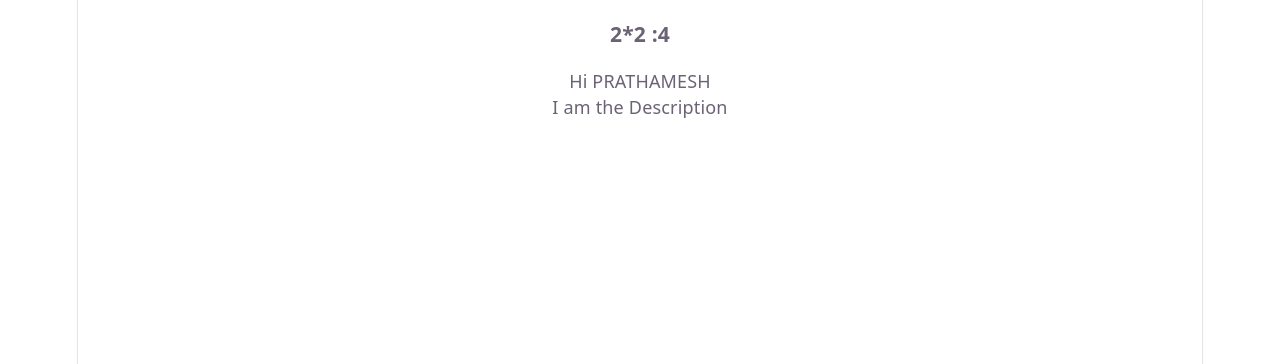
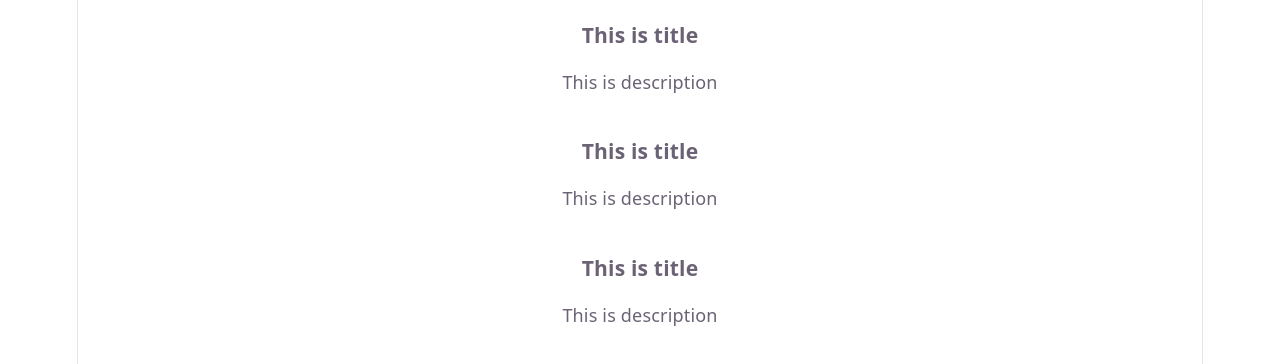
Before and after one commit to Prathamesh3647/Learn-React, a React (Vite) app: page / in a window 1280 px wide. Shown: the top 364 px of the page. Built offline with nearby package versions, Linux system fonts and the light colour scheme.

Commit message:
Structuring components and apply styling

```diff
--- a/src/App.jsx
+++ b/src/App.jsx
@@ -1,15 +1,14 @@
 import "./App.css";
-import Title from "./title.jsx";
+import ProductTab from "./ProductTab.jsx";
 
 function Description() {
   return <p>I am the Description</p>;
 }
 function App() {
   return (
-    <div>
-      <Title />
-      <Description />
-    </div>
+    <>
+      <ProductTab />
+    </>
   );
 }
 
--- /dev/null
+++ b/src/Product.css
@@ -0,0 +1,6 @@
+.Product {
+  border: 1px solid white;
+  border-radius: 14px;
+  margin-bottom: 10px;
+  padding: 0 10px 10px 10px;
+}
--- /dev/null
+++ b/src/Product.jsx
@@ -0,0 +1,11 @@
+import "./Product.css";
+
+function Product() {
+  return (
+    <div className="Product">
+      <h3>This is title</h3>
+      <p>This is description</p>
+    </div>
+  );
+}
+export default Product;
--- /dev/null
+++ b/src/ProductTab.jsx
@@ -0,0 +1,11 @@
+import Product from "./Product.jsx";
+function ProductTab() {
+  return (
+    <>
+      <Product />
+      <Product />
+      <Product />
+    </>
+  );
+}
+export default ProductTab;
--- a/src/title.jsx
+++ /dev/null
@@ -1,10 +0,0 @@
-function Title() {
-  let name = "Prathamesh";
-  return (
-    <>
-      <h3>2*2 :{2 * 2}</h3>
-      <p>Hi {name.toUpperCase()}</p>
-    </>
-  );
-}
-export default Title;
```
